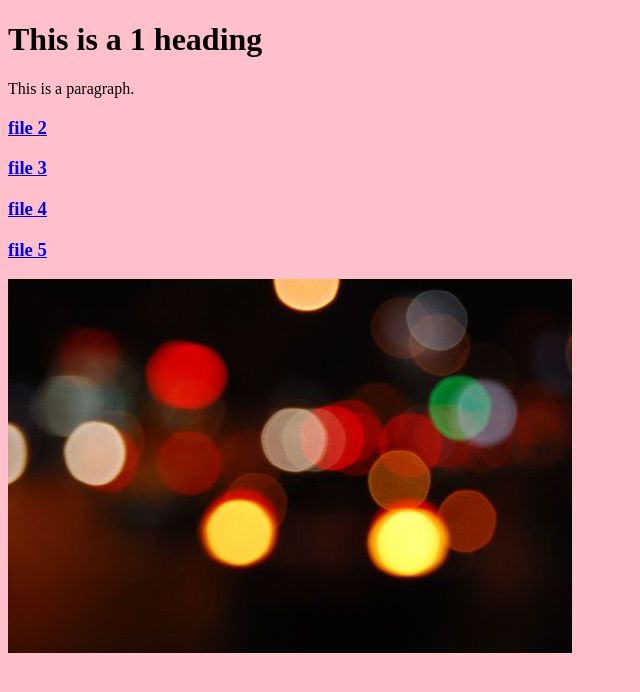
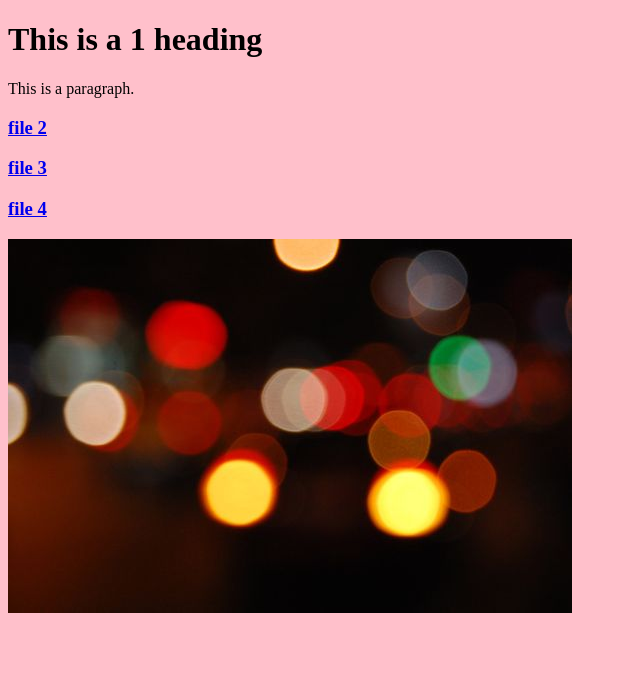
Before and after one commit to kangj064/kangj064.github.io, a plain HTML site: page index.html in a window 1280 px wide. Shown: the whole page, without its empty margins (0-640 px from the left). Drawn offline with Linux system fonts and the light colour scheme.

Commit message:
Update index.html

```diff
--- a/index.html
+++ b/index.html
@@ -18,8 +18,7 @@
 <a href="../4/index.html">
     <h3>file 4</h3>
 
-<a href="../5/index.html">
-      <h3>file 5</h3>
+
 
 
 <style>
```
